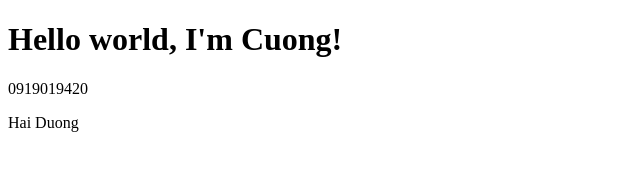
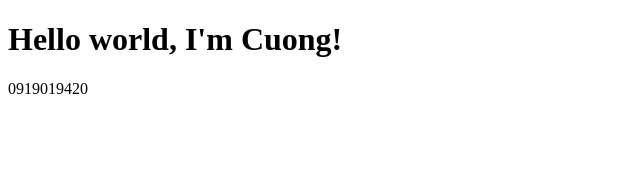
Before and after one commit to cuongviethoang/Jenkins-Github, a plain HTML site: page index.html in a window 1280 px wide. Shown: the full height of the page, 0-640 px from the left. Drawn offline with Linux system fonts and the light colour scheme.

Commit message:
test jenkins

```diff
--- a/index.html
+++ b/index.html
@@ -8,6 +8,5 @@
     <body>
         <h1>Hello world, I'm Cuong!</h1>
         <p>0919019420</p>
-        <p>Hai Duong</p>
     </body>
 </html>
```
